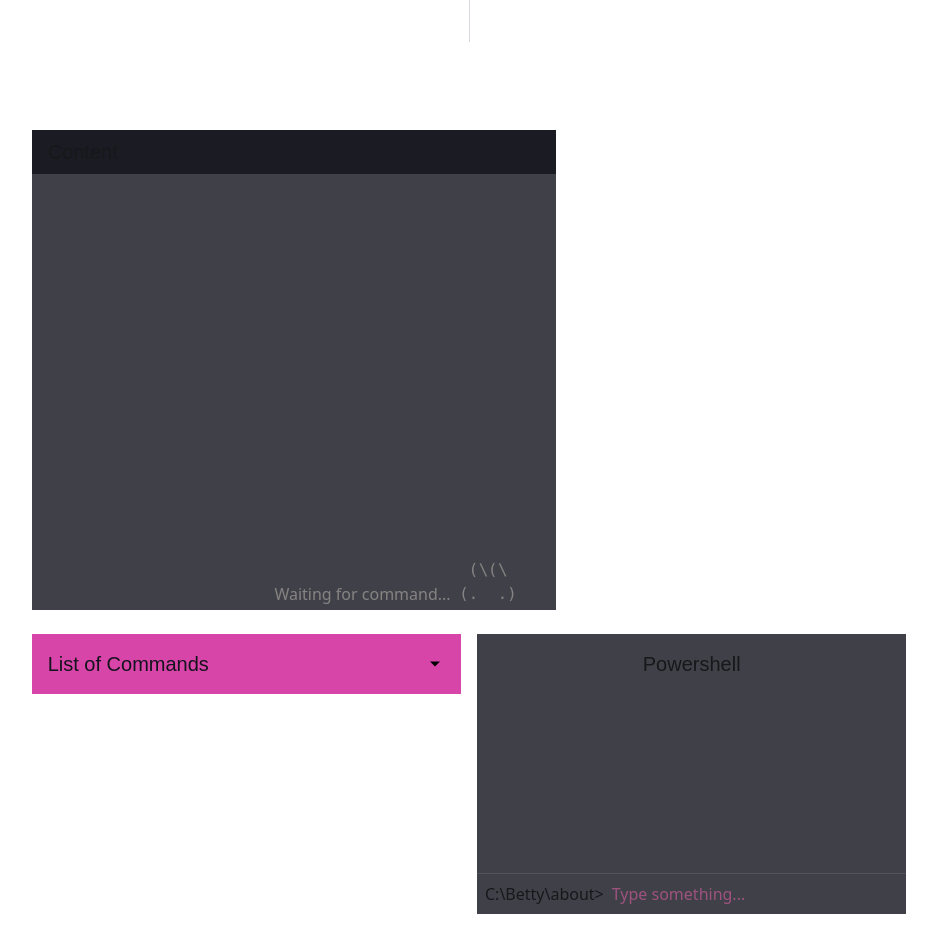
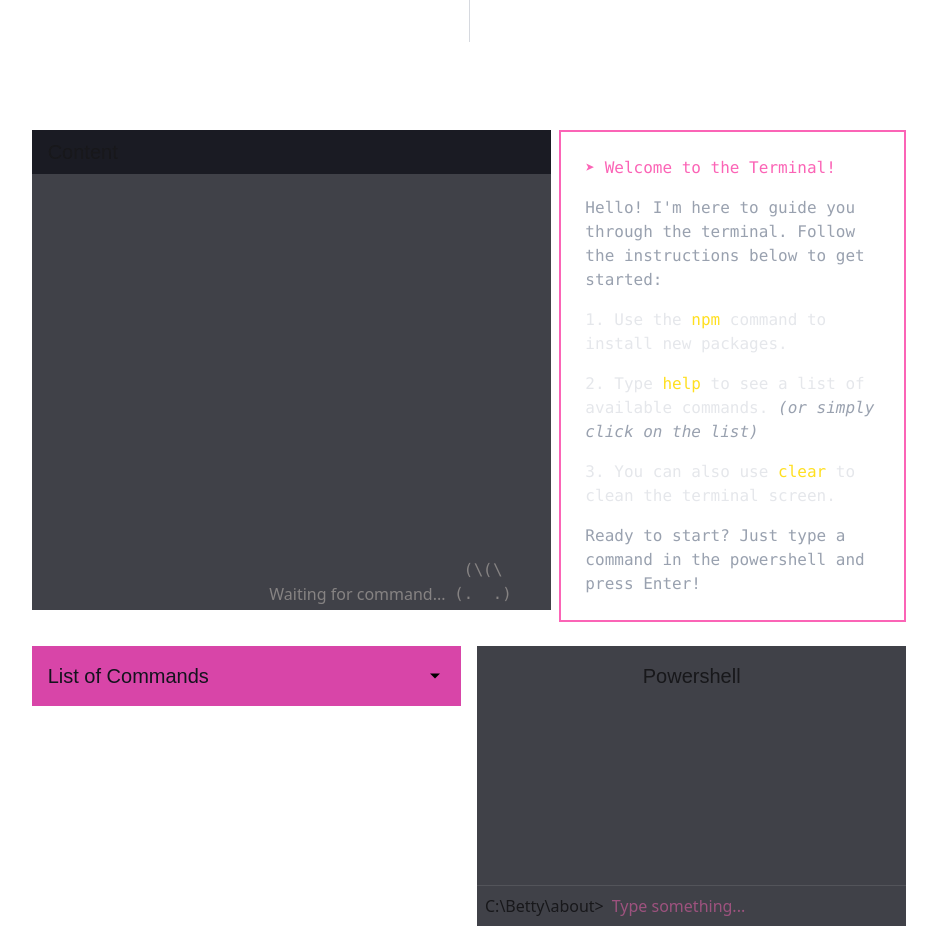
Before and after one commit to BeatrisRah/Portfolio, a React (Vite) app: page / in a window 1280 px wide. Shown: the part 4380-5310 px from the top of the page, without its empty margins (299-1236 px from the left). Built offline with nearby package versions, Linux system fonts and the light colour scheme; a web font is replaced by a local one.

Commit message:
Welcome message for about section

```diff
--- a/src/sections/about/AboutSection.jsx
+++ b/src/sections/about/AboutSection.jsx
@@ -9,14 +9,35 @@ export default function About() {
     const [tab, setTab] = useState('personal');
 
     useEffect(() => {
-        if(currentCommand === 'cd system' || currentCommand === 'cd personal')
+        if (currentCommand === 'cd system' || currentCommand === 'cd personal')
             setTab(currentCommand.replace('cd ', ''))
     }, [currentCommand])
 
     return (
         <Element name="about" className="min-h-screen p-8 w-11/12 mt-20 mx-auto">
-        <div>
+            <div className="flex gap-2">
                 <Content command={currentCommand} />
+
+                <div className="w-2/5 text-white p-6 font-mono border-2 border-pink-400 space-y-4">
+                    <p className="text-pink-400 hover:text-red-200">➤ Welcome to the Terminal!</p>
+                    <p className="text-gray-400">
+                        Hello! I'm here to guide you through the terminal. Follow the instructions below to get started:
+                    </p>
+
+                    <p className="text-gray-200 mt-2">
+                        1. Use the <span className="text-yellow-300">npm</span> command to install new packages.
+                    </p>
+                    <p className="text-gray-200">
+                        2. Type <span className="text-yellow-300">help</span> to see a list of available commands. <span className="text-gray-400 italic">(or simply click on the list)</span>
+                    </p>
+                    <p className="text-gray-200">
+                        3. You can also use <span className="text-yellow-300">clear</span> to clean the terminal screen.
+                    </p>
+
+                    <p className="text-gray-400 mt-4">
+                        Ready to start? Just type a command in the powershell and press Enter!
+                    </p>
+                </div>
             </div>
             <div className="flex items-start gap-4 mt-6">
                 <CommandList tabType={tab} />
```
Lines whose indentation alone changed are shown as unchanged.
